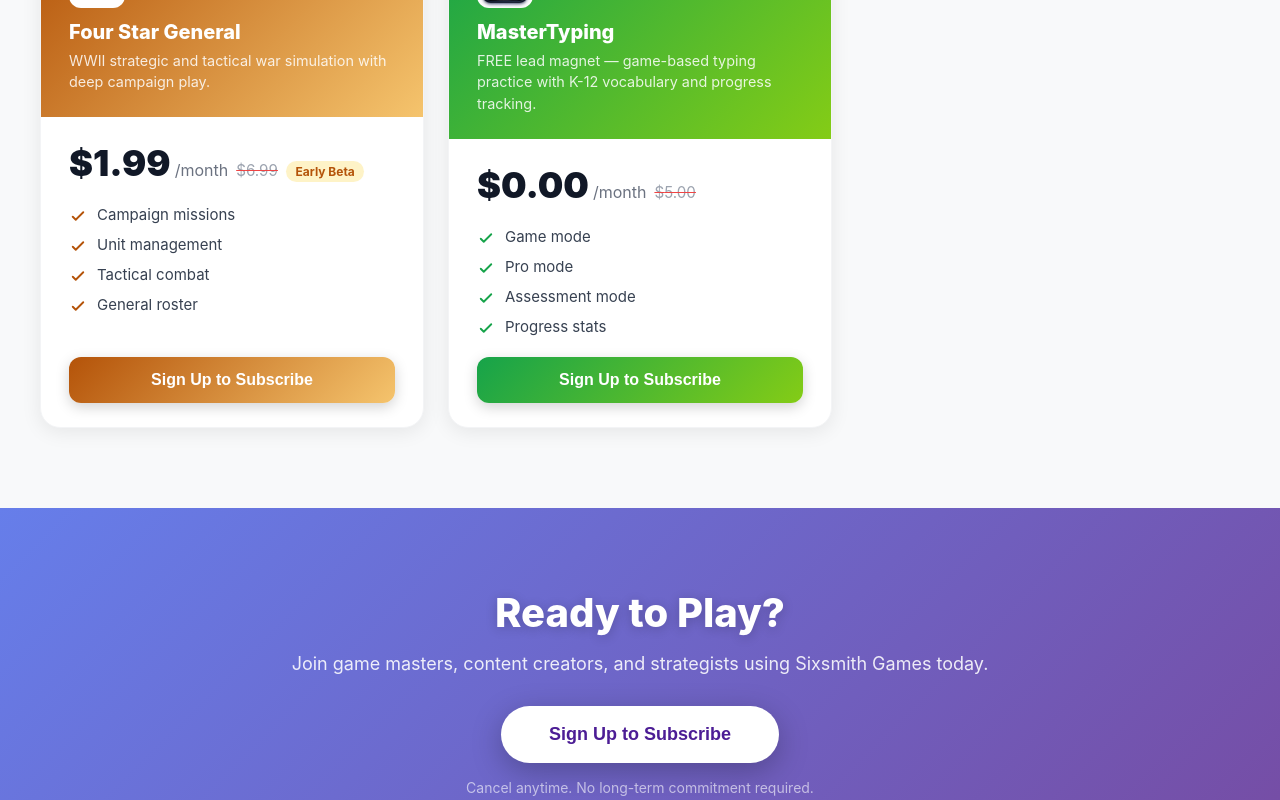
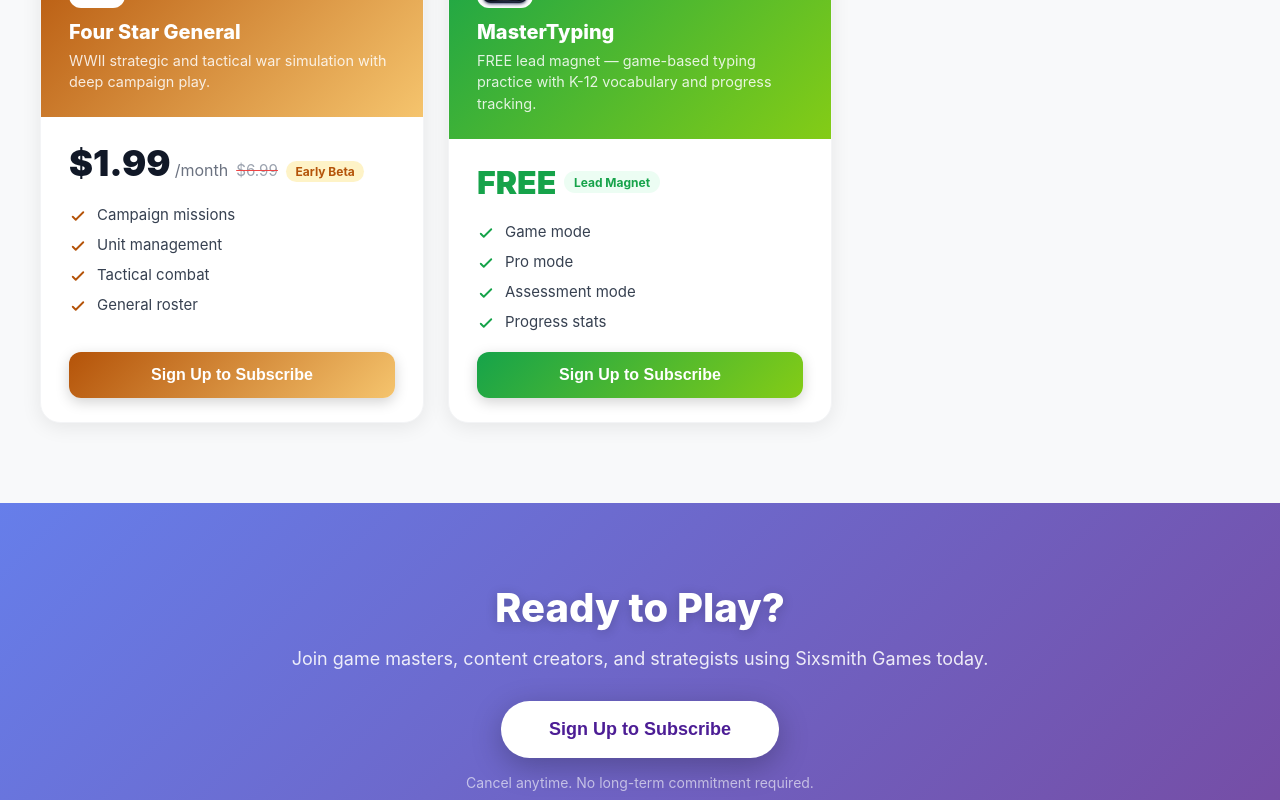
Before and after one commit to sixsmithgames-RPGCombatSimulator/SixsmithGames, a Next.js app: page /pricing in a window 1280 px wide. Shown: the part 1560-2360 px from the top of the page. Built offline with nearby package versions, Linux system fonts and the light colour scheme; no server answers.

Commit message:
Adjust MasterTyping display: free label, CTA text, no strike-through

```diff
--- a/app/pricing/page.tsx
+++ b/app/pricing/page.tsx
@@ -178,6 +178,14 @@
                 <p style={{ color: 'rgba(255,255,255,0.85)', fontSize: '0.9rem', margin: 0, lineHeight: 1.5 }}>{plan.description}</p>
               </div>
               <div style={{ padding: '1.5rem 1.75rem', flex: 1, display: 'flex', flexDirection: 'column', gap: '1.25rem' }}>
+                {plan.slug === 'mastertyping' ? (
+                  <div style={{ display: 'flex', alignItems: 'center', gap: '8px', flexWrap: 'wrap' }}>
+                    <span style={{ fontSize: '2rem', fontWeight: '900', color: '#16a34a' }}>FREE</span>
+                    <span style={{ background: '#ecfdf3', color: '#16a34a', borderRadius: '999px', padding: '0.2rem 0.6rem', fontSize: '0.75rem', fontWeight: 700 }}>
+                      Lead Magnet
+                    </span>
+                  </div>
+                ) : (
                   <div style={{ display: 'flex', alignItems: 'baseline', gap: '8px', flexWrap: 'wrap' }}>
                     <div style={{ display: 'flex', alignItems: 'baseline', gap: '4px' }}>
                       <span style={{ fontSize: '2.25rem', fontWeight: '900', color: '#111827' }}>${plan.price.toFixed(2)}</span>
@@ -192,6 +200,7 @@
                       </span>
                     )}
                   </div>
+                )}
                 <ul style={{ listStyle: 'none', margin: 0, padding: 0, display: 'flex', flexDirection: 'column', gap: '0.625rem', flex: 1 }}>
                   {plan.features.map((f) => (
                     <li key={f} style={{ display: 'flex', alignItems: 'flex-start', gap: '0.625rem', fontSize: '0.9375rem', color: '#374151' }}>
@@ -200,6 +209,16 @@
                     </li>
                   ))}
                 </ul>
+                {plan.slug === 'mastertyping' ? (
+                  <SubscribeButton planId={plan.slug} style={{
+                    background: plan.gradient, color: 'white',
+                    padding: '0.875rem 1.5rem', borderRadius: '12px',
+                    fontSize: '1rem', fontWeight: '700', border: 'none', cursor: 'pointer',
+                    boxShadow: `0 4px 14px rgba(0,0,0,0.18)`, width: '100%',
+                  }}>
+                    Sign up
+                  </SubscribeButton>
+                ) : (
                   <SubscribeButton planId={plan.slug} style={{
                     background: plan.gradient, color: 'white',
                     padding: '0.875rem 1.5rem', borderRadius: '12px',
@@ -208,6 +227,7 @@
                   }}>
                     Subscribe — ${plan.price.toFixed(2)}/mo
                   </SubscribeButton>
+                )}
               </div>
             </div>
           ))}
```
Lines whose indentation alone changed are shown as unchanged.
